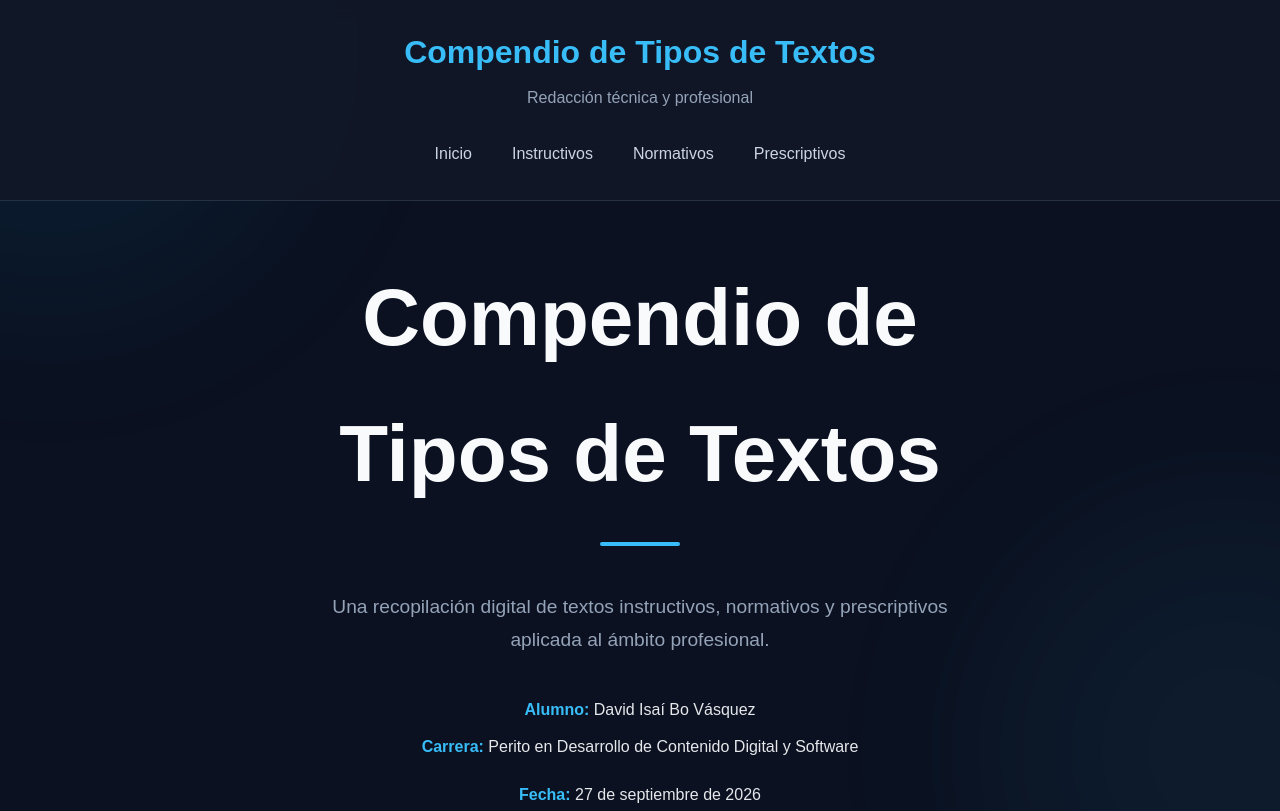
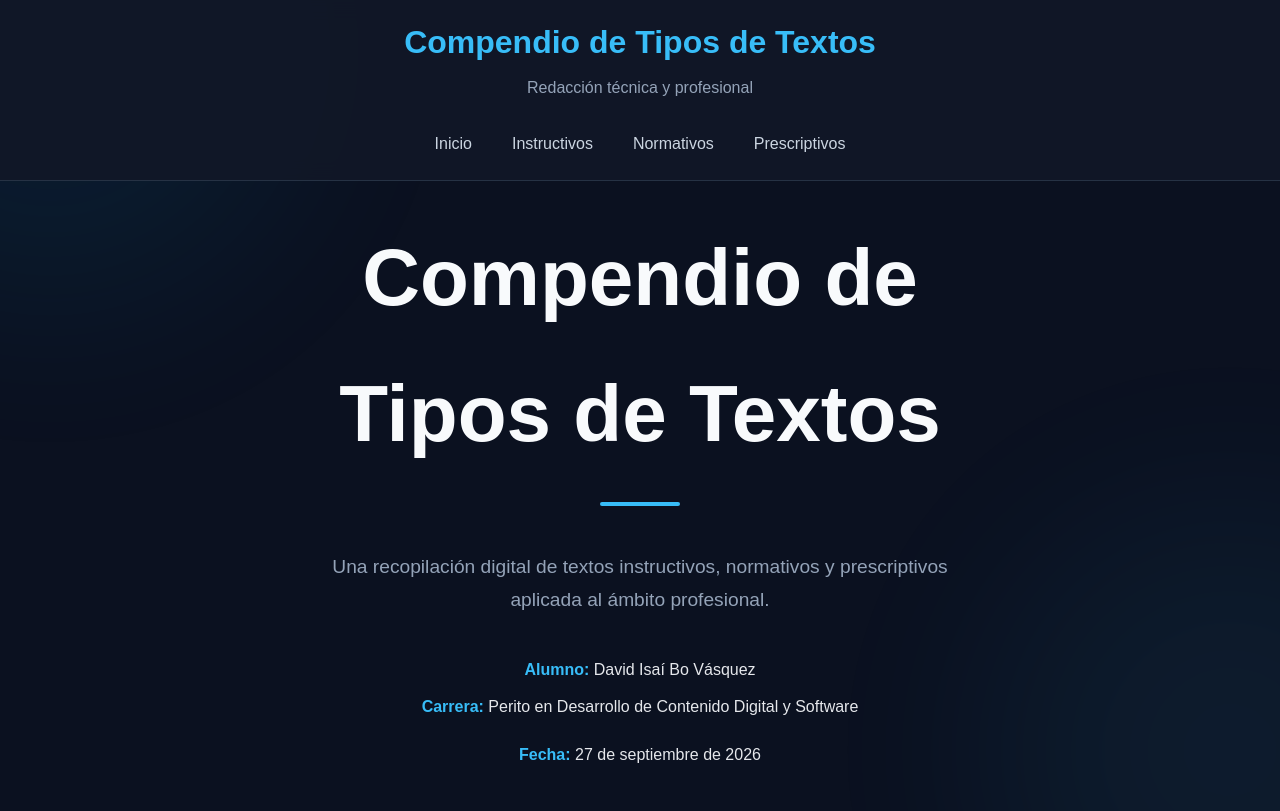
Before and after one commit to Deyyv/compendio-de-textos, a plain HTML site: page index.html in a window 1280 px wide. Shown: the top 811 px of the page. Drawn offline with Linux system fonts and the light colour scheme.

Commit message:
Update style.css

```diff
--- a/style.css
+++ b/style.css
@@ -78,7 +78,7 @@
 
     border-bottom: 1px solid #263244;
 
-    padding: 25px 8%;
+    padding: 15px 5%;
 
     text-align: center;
 
@@ -158,7 +158,7 @@
     max-width: 1100px;
     margin: auto;
 
-    padding-top: 150px;
+    padding-top: 110px;
 }
 
 section {
```
